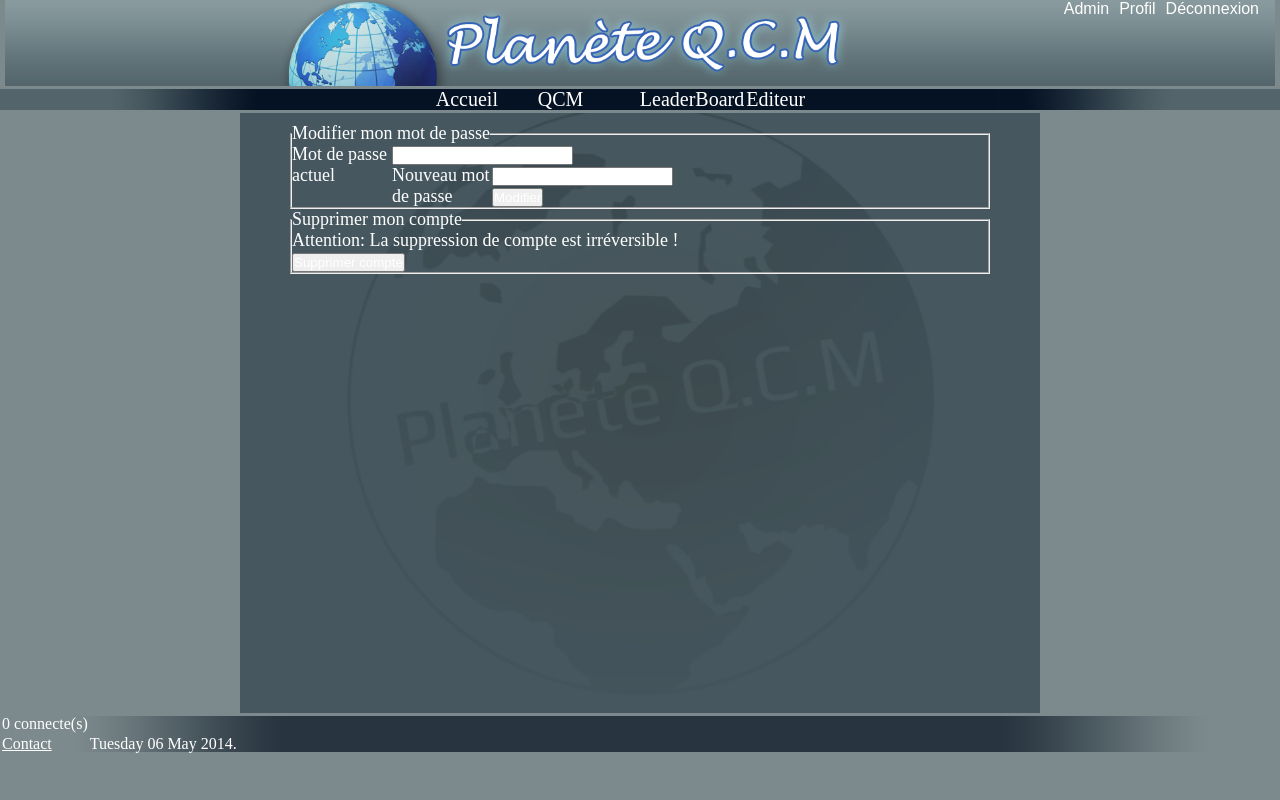
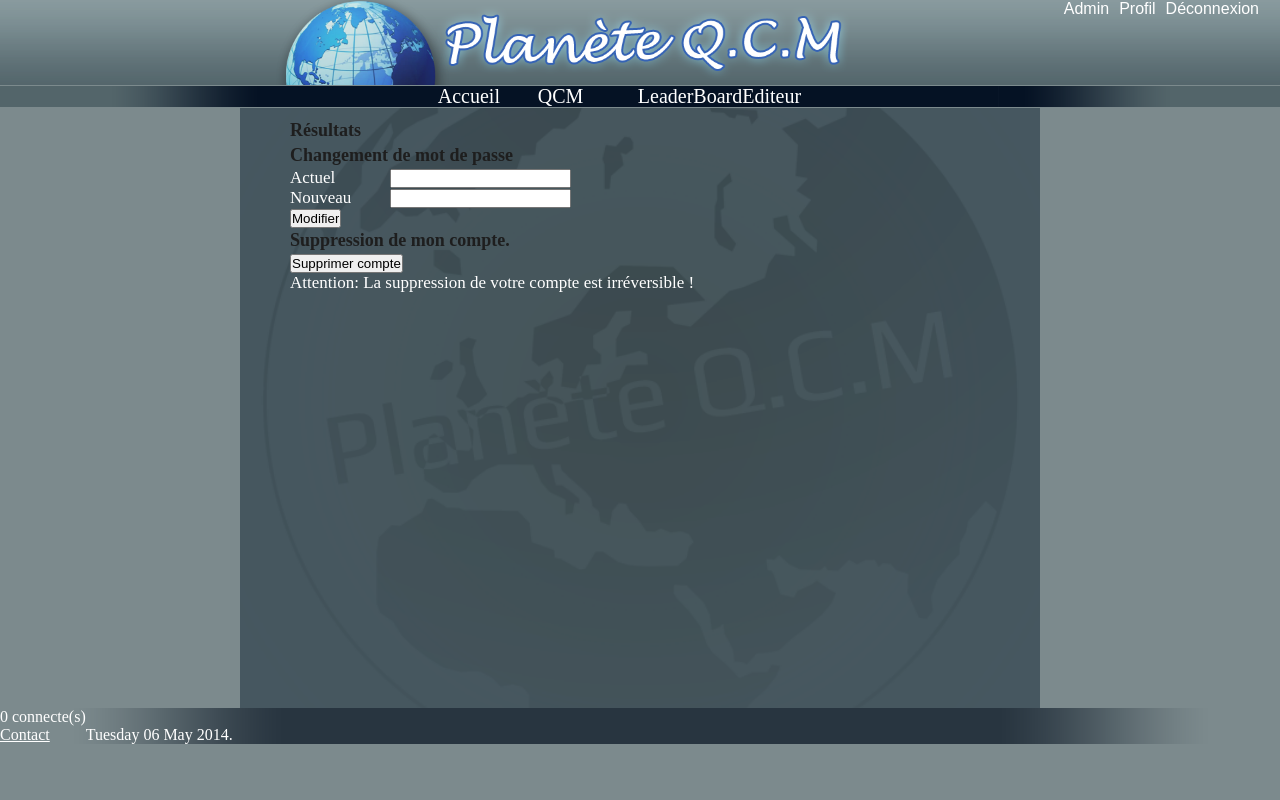
Before and after one commit to Lunamorg/PlaneteQCM, a PHP site: page /profil.php in a window 1280 px wide. Run offline with PHP 8.4, Linux system fonts and the light colour scheme; the visitor is signed in with stand-in values (Sample User, id 1); data that the repository does not hold is empty.

Commit message:
News 6 mai

```diff
--- a/administration.php
+++ b/administration.php
@@ -30,9 +30,9 @@
         connexion("projet");
         $donnee = selectionnerPlusieurs("planeteqcm", array("*"));
         deconnexion();
-      echo "<table>";
+        echo "<table id='admin'>";
         echo "<thead>";
-      echo "<td>Pseudo</td><td>Score</td><td>Privilege</td>";
+        echo "<th>Pseudo</th><th>Score</th><th>Privilege</th>";
         echo "</thead>";
         for($i = 0; $i < count($donnee) - 1; ++$i)
         {
--- a/ajouter.php
+++ b/ajouter.php
@@ -16,7 +16,7 @@
   <div class=IMG_FOND>
     <div class="CORPS">
       <p>Merci de vous être enregistré.</p>
-  </div>
+    </div>
   </div>
   <?php include('pied.php'); ?>
   </body>
--- a/connexion.php
+++ b/connexion.php
@@ -15,7 +15,7 @@
 
   <div class="IMG_FOND">
     <div class="CORPS">
-    <h3>Connectez-vous à notre site.</h3>
+    <h3>Connectez-vous à notre site.</h3> <br/>
     <?php
     if(isset($_GET["err"])) {
       if($_GET["err"] == "con") {
--- a/formulaire.php
+++ b/formulaire.php
@@ -16,7 +16,7 @@
 
   <div class="IMG_FOND">
     <div class="CORPS">
-      <h3>Inscription facile et gratuite !</h3>
+      <h3>Inscription facile et gratuite !</h3> <br/>
       <form method="POST" action="traitement.php?type=inscription">
         <label>Pseudonyme</label>
         <input type="text" name="pseudo"/> <br/>
--- a/planete.css
+++ b/planete.css
@@ -11,19 +11,43 @@ body
   margin: 0;
   padding: 0;
   color : white;
+  border-collapse : collapse;
 }
-
+input
+{
+  color : black;
+}
 /*------------ Entete--------------------------------------------------------------- */
 /* Titre de nos pages */
 
 #EN_TETE
 {
     width: 100%;
-    height: 86px;
+    height: auto;
+    min-height : 85px;
     background-image:url(images/Header.png);
-    background-size: contain;
+    background-size: 100%;
     background-repeat: no-repeat;
     background-position: center;
+
+}
+/* Titre utilisé dans profil.php */
+.CORPS h4
+{
+  padding-bottom : 2px;
+  padding-top : 2px;
+  font-size : 18px;
+  color : RGB(30, 30, 30);
+}
+/* Tableau dans administrateur.php */
+#admin th
+{
+  font-size : 1em;
+  width : 100px;
+  height : auto;
+  text-align : left;
+  text-decoration : none;
+  color : RGB(30, 30, 30);
 }
 
 /* Propriété du MENU */
@@ -31,7 +55,7 @@ body
 #MENU
 {
   background-image:url(images/Menu.png);
-  background-size: contain;
+  background-size: 100%;
   background-repeat: no-repeat;
   background-position: center;
   width : 100%;
@@ -47,11 +71,13 @@ body
 {
   margin-left: auto;
   margin-right: auto;
+  text-align : left;
 }
 
 #menu_tableau td
 {
   width: 100px;
+  height : auto;
   font-size: 20px;
 }
 
@@ -71,8 +97,7 @@ body
 
 .est_select
 {
-  border-bottom: solid 4px  RGB(114, 192, 44);
-  color: RGB(114, 192, 44);
+
 }
 
 /*------------ Menu connexion--------------------------------------------------------------- */
@@ -114,7 +139,7 @@ body
 .IMG_FOND
 {
   background-image:url(images/Body.png);
-  background-size: contain;
+  background-size: 100%;
   background-repeat: no-repeat;
   background-position : center;
   background-attachment: fixed;
@@ -122,12 +147,13 @@ body
   margin-left: auto;
   margin-right: auto;
   width: 800px;
+  height : auto;
   min-height: 600px;
 }
 
 .CORPS
 {
-  font-size : 18px;
+  font-size : 17px;
   width : 700px;
   padding-top : 10px;
   margin-right : auto;
@@ -184,7 +210,7 @@ body
   margin-right: auto;
   margin-left: auto;
   background-image:url(images/Footer.png);
-  background-size: contain;
+  background-size: 100%;
   background-repeat: no-repeat;
   background-position: center;
 }
--- a/planete.php
+++ b/planete.php
@@ -16,12 +16,12 @@
 
     <div class="IMG_FOND">
       <div class="CORPS">
-        <h3>News : 25 avril 2014</h3>
+        <h3>News : 25 avril 2014</h3> <br/>
         <p>Bonjour et bienvenue sur Planète QCM.</p>
         <p>Envie d'un moment de détente autour de questions de culture générale ? Pourquoi ne pas essayer un de nos nombreux QCM !
         <p>Inscrivez-vous gratuitement et venez tester vos connaissances sur l'un de nos QCM.</p>
         <p>De nombreux QCM seront ajouté dans les jours à venir.</p>
-        <p>Amusez-vous bien !</p>
+        <p>Amusez-vous bien !</p> <br/>
         <p><em>L'équipe Planète QCM.</em></p>
       </div>
     </div>
--- a/profil.php
+++ b/profil.php
@@ -17,21 +17,18 @@
 
   <div class="IMG_FOND">
     <div class="CORPS">
-    <?php echo "<form method='post' action='traitement.php?type=modmdp&pseudo=". $_SESSION['pseudo'] ."'>"; ?>
-    <fieldset>
-      <legend>Modifier mon mot de passe</legend>
-      <label>Mot de passe actuel</label><input type="password" name="amdp" id="amdp"/><br/>
-      <label>Nouveau mot de passe</label><input type="password" name="mdp" id="mdp"/><br/>
-      <input type='submit' value='Modifier'/>
-    </fieldset>
-    </form>
-    <form method='post' action='traitement.php?type=suppression'>
-    <fieldset>
-      <legend>Supprimer mon compte</legend>
-      <p>Attention: La suppression de compte est irr&eacute;versible !</p>
+      <h4>Résultats</h4>
+      <?php echo "<form method='post' action='traitement.php?type=modmdp&pseudo=". $_SESSION['pseudo'] ."'>"; ?>
+      <h4>Changement de mot de passe</h4>
+      <label>Actuel</label><input type="password" name="amdp" id="amdp"/><br/>
+      <label>Nouveau</label><input type="password" name="mdp" id="mdp"/><br/>
+      <input type='submit' value='Modifier'/> <br/>
+      </form>
+      <form method='post' action='traitement.php?type=suppression'>
+        <h4>Suppression de mon compte.</h4>
       <input type='submit' value='Supprimer compte'/>
-    </fieldset>
-    </form>
+      <p>Attention: La suppression de votre compte est irr&eacute;versible !</p>
+      </form>
     </div>
   </div>
 
```
Also changed, not shown: Editeur.php (+5 -7 lines), README.md. Lines whose indentation alone changed are shown as unchanged.
